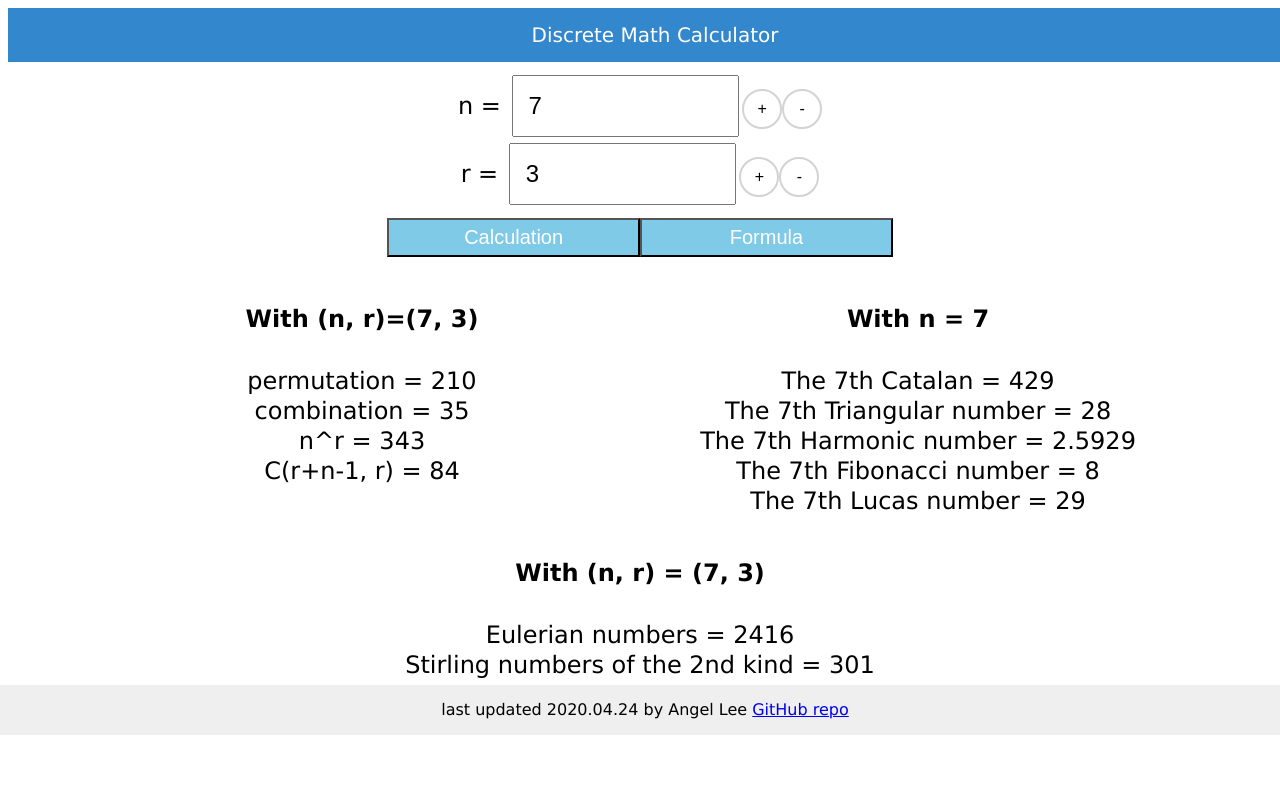
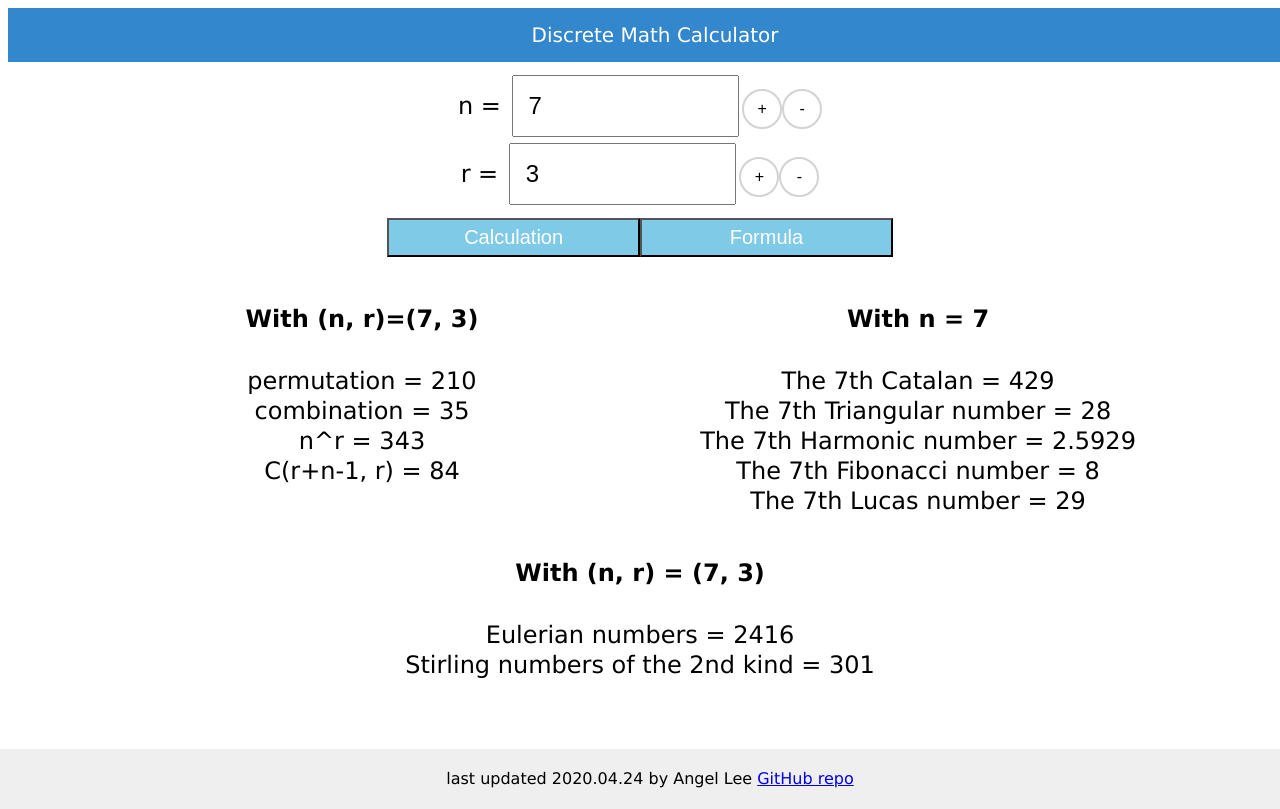
Before and after one commit to angellee0102/discrete-math, a React app: page / in a window 1280 px wide. Shown: the top 809 px of the page. Built offline with nearby package versions, Linux system fonts and the light colour scheme.

Commit message:
update css

```diff
--- a/src/style.css
+++ b/src/style.css
@@ -67,8 +67,9 @@ input[type=number] {
     background-color: #2342ce;
 }
 .footer{
-  padding: 5px;
+  padding: 10px;
   /* bottom:0; */
+  margin-top: 4rem;
   font-size: 16px;
   left:0;
   width:100%;
```
